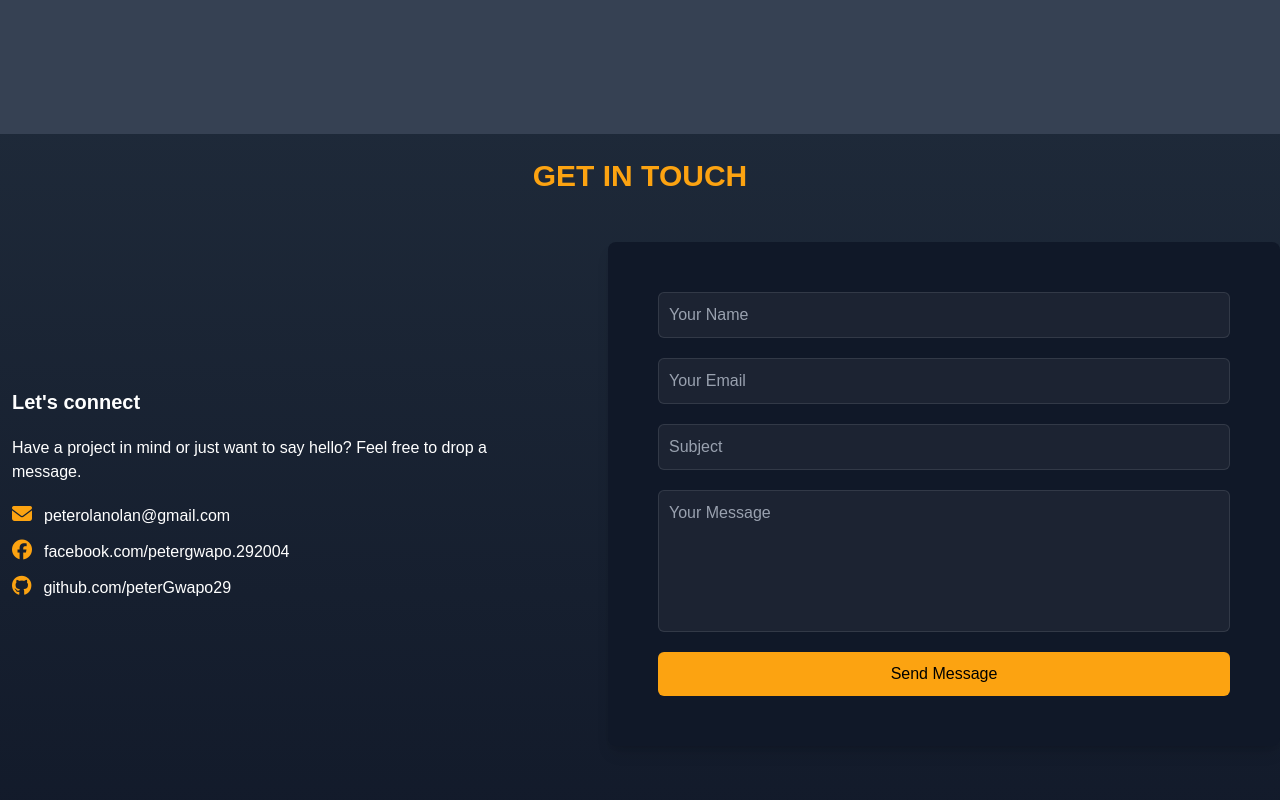
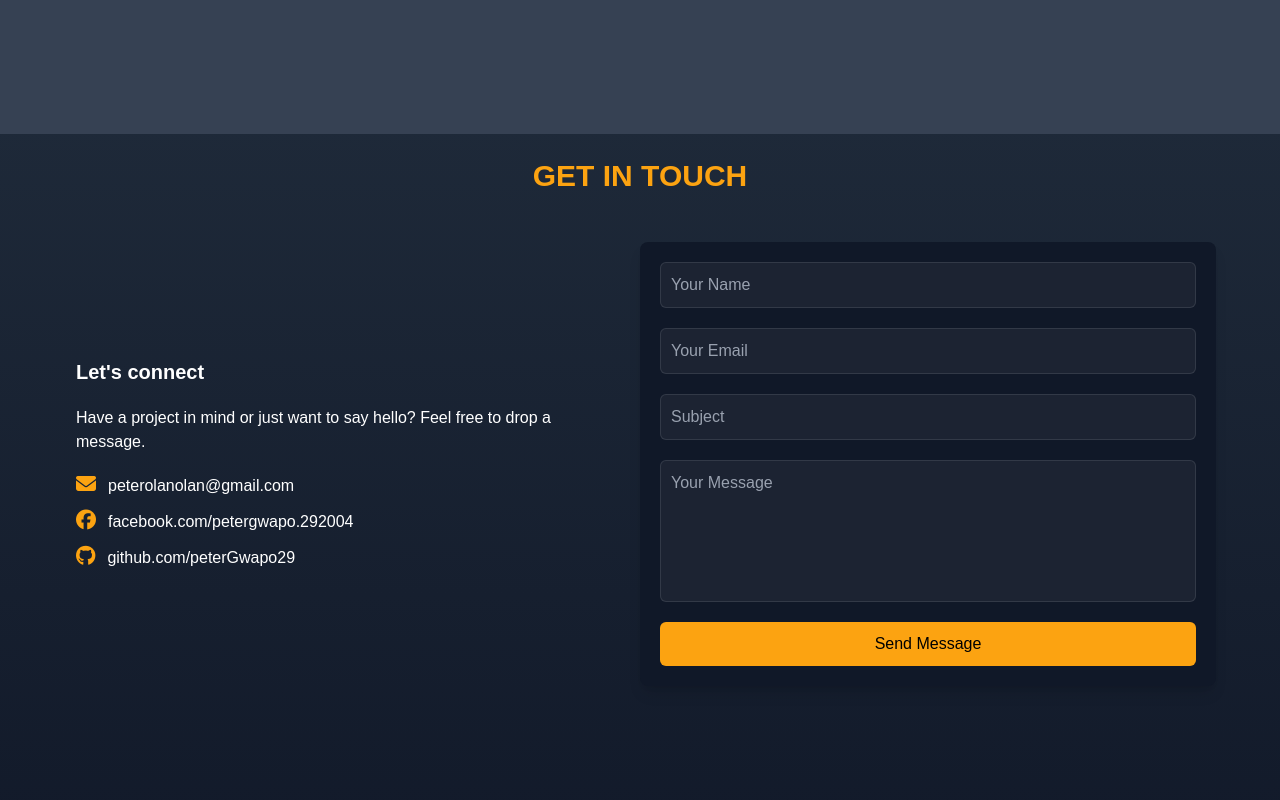
Before and after one commit to peterGwapo29/Portfolio, a React (Vite) app: page / in a window 1280 px wide. Shown: the part 3520-4320 px from the top of the page. Built offline with nearby package versions, Linux system fonts and the light colour scheme.

Commit message:
final contact

```diff
--- a/src/App.css
+++ b/src/App.css
@@ -237,18 +237,17 @@ nav ul li a:hover::after {
 }
 
 #contact{
-    height: 100vh;
+    min-height: 100vh;
+    height: auto;
 }
-
-.info{
-    padding: 50px;
-}
-
 .btn-submit{
     padding: 6px 12px;
 }
 .input-field, .btn-submit{
     padding: 10px;
+}
+form{
+    padding: 20px;
 }
 footer{
     padding: 10px;
--- a/src/App.jsx
+++ b/src/App.jsx
@@ -244,12 +244,12 @@ function App() {
             </section>
 
             <section id="contact" className="bg-gradient-to-b from-gray-800 to-gray-900 text-white py-20 px-4">
-                <div className=""><br />
+                <div className="flex justify-center content-center items-center flex-col"><br />
                     <h1 className="text-3xl font-bold text-center mb-12 text-[#fca311]">GET IN TOUCH</h1><br /><br />
 
-                    <div className="flex flex-col lg:flex-row justify-center gap-10 items-center">
+                    <div className="flex flex-col lg:flex-row justify-between items-center gap-10 w-full max-w-6xl mx-auto px-4">
 
-                    <div className="contact1 flex flex-col gap-5">
+                    <div className="contact1 flex flex-col gap-5 w-full lg:w-1/2">
                         <h2 className="text-xl font-semibold">Let's connect</h2>
                         <p>
                         Have a project in mind or just want to say hello? Feel free to drop a message.
@@ -270,8 +270,8 @@ function App() {
                         </div>
                     </div>
 
-                    <form className="w-full max-w-2xl mx-auto px-6 py-12">
-                        <div className="flex flex-col flex-wrap gap-5 bg-gray-900 p-6 rounded-lg shadow-lg info">
+                    <form className='bg-gray-900 rounded-lg shadow-lg w-full max-w-xl px-6 py-8'>
+                        <div className="flex flex-col gap-5">
 
                         <input
                             type="text"
@@ -313,7 +313,7 @@ function App() {
 
         </main>
 
-        <footer className='bg-gray-700 text-center'>
+        <footer className='bg-gray-700 text-center flex justify-center'>
             <p>&copy; DevByte { new Date().getFullYear() }</p>
         </footer>
 
```
